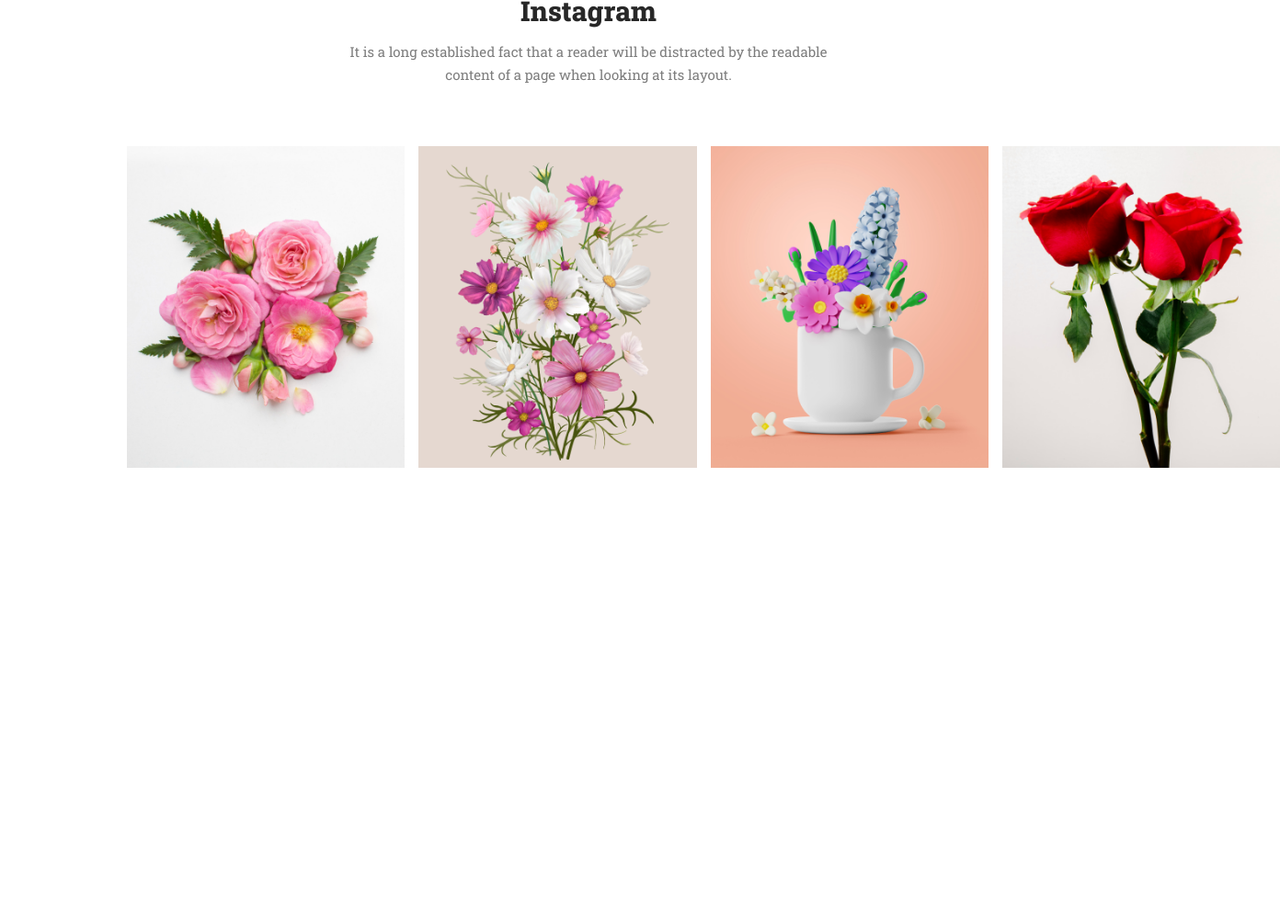
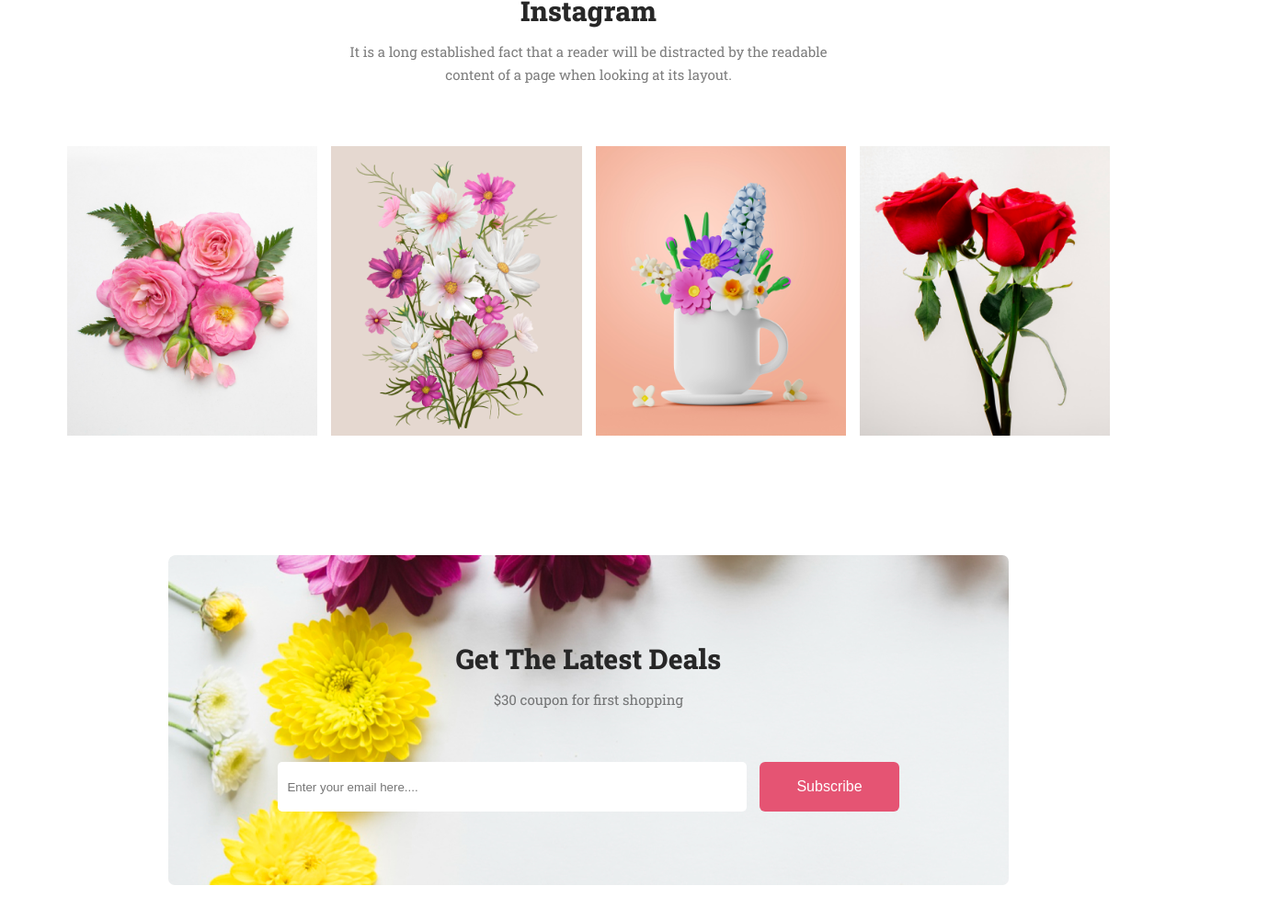
Before and after one commit to mehedihasanepu/flower-shop, a plain HTML site: page index.html in a window 1280 px wide. Shown: the part 2504-3505 px from the top of the page at 92% size, 1392 px wide, since content can reach past the window. Before the commit the page ends 3143 px from the top, so only its background shows below. Drawn offline with Linux system fonts and the light colour scheme.

Commit message:
subscribe section complete

```diff
--- a/index.html
+++ b/index.html
@@ -82,19 +82,21 @@
         <section class="hot-deal">
             <div class="hot-deal-text">
                 <h2 class="section-title"> Hot Deal ! Sale Up To 25% <span class="off">Off</span></h2>
-                <p class="section-description">It is a long established fact that a reader will be distracted by the readable <br> content of a page when looking at its layout.</p>
+                <p class="section-description">It is a long established fact that a reader will be distracted by the
+                    readable <br> content of a page when looking at its layout.</p>
                 <button id="hot-deal-btn" class="btn">Sing up</button>
             </div>
             <div>
                 <img class="hot-deal-img" src="images/hot-deal-img.png" alt="">
             </div>
-                    <!-- Hot deal section end -->
+            <!-- Hot deal section end -->
         </section>
         <!-- Instagram flower section start -->
         <section class="instagram">
             <div class="instagram-section-header">
                 <h2 class="section-title">Instagram</h2>
-                <p class="section-description">It is a long established fact that a reader will be distracted by the readable <br> content of a page when looking at its layout.</p>
+                <p class="section-description">It is a long established fact that a reader will be distracted by the
+                    readable <br> content of a page when looking at its layout.</p>
             </div>
             <div class="instagram-all-img">
                 <img src="images/instagram-img-1.png" alt="" class="instagram-img">
@@ -102,7 +104,19 @@
                 <img src="images/instagram-img-3.png" alt="" class="instagram-img">
                 <img src="images/instagram-img-4.png" alt="" class="instagram-img">
             </div>
-        <!-- Instagram flower section end -->
+            <!-- Instagram flower section end -->
+        </section>
+        <!-- Subscribe section start -->
+        <section class="subscribe">
+            <div class="subscribe-section-text">
+                <h2 class="section-title">Get The Latest Deals</h2>
+                <p class="section-description">$30 coupon for first shopping</p>
+            </div>
+            <div class="subscribe-input">
+                <input class="input-email" type="email" name="" id="" placeholder="Enter your email here....">
+                <button class="btn">Subscribe</button>
+            </div>
+            <!-- Subscribe section start -->
         </section>
     </main>
     <footer>
--- a/styles/style.css
+++ b/styles/style.css
@@ -174,9 +174,38 @@ header {
     display: flex;
     gap: 15px;
     padding-top: 50px;
+    justify-content: center;
 }
 
 .instagram-img {
-    width: 320px;
-    height: 350px;
+    width: 275px;
+    height: 315px;
 }
+
+/* Subscribe section styles */
+.subscribe {
+    background-image: url("../images/subscribe-img.png");
+    border-radius: 7px;
+    padding: 80px;
+    margin: 100px 175px;
+    background-repeat: no-repeat;
+}
+
+.subscribe-section-text {
+    text-align: center;
+    line-height: 15px;
+    padding-bottom: 40px;
+}
+
+.subscribe-input {
+    text-align: center;
+}
+
+.input-email {
+    width: 500px;
+    height: 40px;
+    border: 0;
+    border-radius: 5px;
+    margin-right: 10px;
+    padding: 7px 0 7px 10px;
+}
```
Also changed, not shown: images/subscribe-img.png (renamed from images/Rectangle 9.png).
